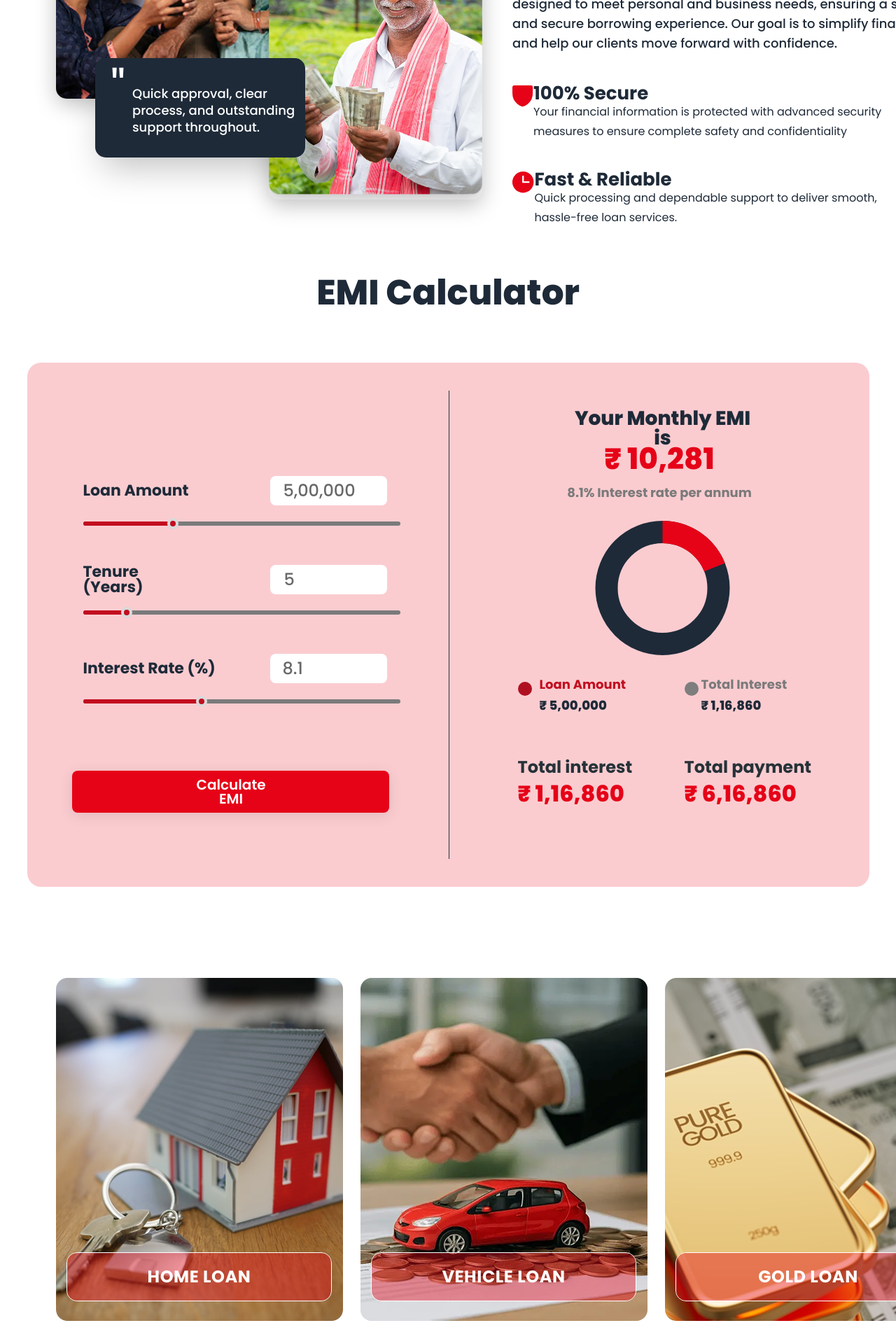
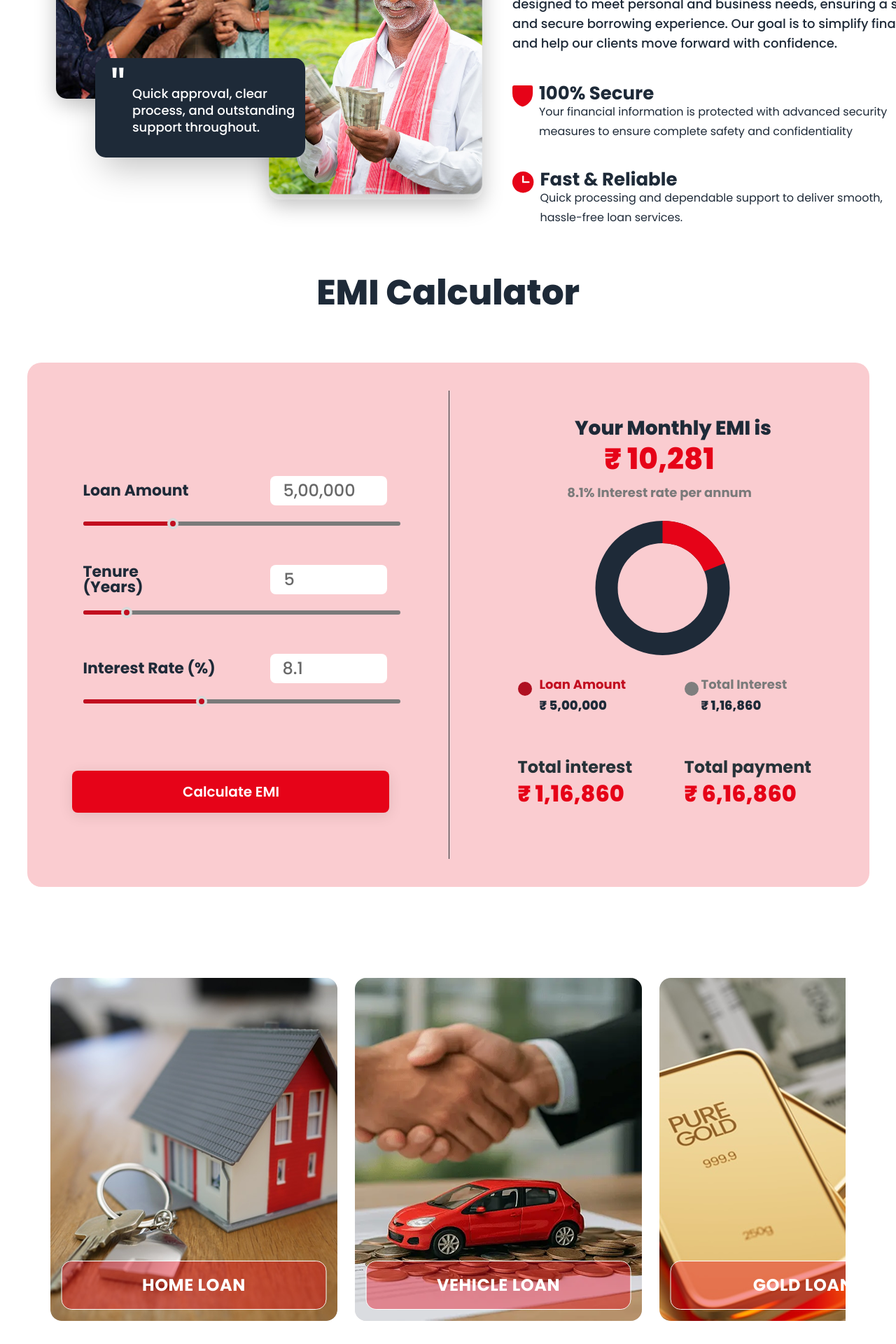
Before and after one commit to UnlockDiscounts/total-loans, a React (Vite) app: page / in a window 1280 px wide. Shown: the part 1240-3160 px from the top of the page at 70% size. Built offline with nearby package versions, Linux system fonts and the light colour scheme.

Commit message:
ui-updates

```diff
--- a/src/App.jsx
+++ b/src/App.jsx
@@ -1,9 +1,9 @@
 import { BrowserRouter as Router, Routes, Route } from "react-router-dom";
-import Navbar from "./components/Navbar";
+import Navbar from "./Components/Navbar";
 import Home from "./pages/Home";
 import Services from "./pages/Services";
-import ContactSection from "./components/ContactSection";
-import Footer from "./components/Footer";
+import ContactSection from "./Components/ContactSection";
+import Footer from "./Components/Footer";
 
 function App() {
   return (
--- a/src/components/ContactCard.jsx
+++ b/src/components/ContactCard.jsx
@@ -1,4 +1,4 @@
-import heroImg from '../assets/image.png'
+import heroImg from "../assets/image.png";
 
 function ContactCard() {
   return (
@@ -7,9 +7,9 @@ function ContactCard() {
         <h3 className="mb-3 text-[26px] font-semibold leading-[34px] text-black md:text-[36px] md:leading-[48px] lg:text-[50px] lg:leading-[68px]">
           Prefer to Talk Directly?
         </h3>
-        <p className="mx-auto max-w-md text-sm text-slate-500 mb-5 md:text-base">
-          We will be available to answer your questions and provide
-          personalized assistance.
+        <p className="max-w-md text-sm text-slate-500 mb-5 md:text-base">
+          We will be available to answer your questions and provide personalized
+          assistance.
         </p>
         <button className="inline-flex items-center justify-center gap-[10px] rounded-[8px] bg-[#1E2A38] px-12 py-4 text-base font-medium text-white shadow-[0_4px_20px_rgba(0,0,0,0.25)] md:text-lg lg:text-[24px]">
           Call Us
@@ -27,7 +27,7 @@ function ContactCard() {
         />
       </div>
     </div>
-  )
+  );
 }
 
-export default ContactCard
+export default ContactCard;
--- a/src/components/ContactHeader.jsx
+++ b/src/components/ContactHeader.jsx
@@ -1,15 +1,15 @@
 function ContactHeader() {
   return (
     <div className="mb-10 flex flex-col items-center gap-5 text-center">
-      <h2 className="mb-3 text-[26px] font-semibold leading-[34px] text-black md:text-[36px] md:leading-[48px] lg:text-[50px] lg:leading-[68px]">
+      <h2 className="mb-2 text-5xl font-semibold leading-[34px] text-black md:text-5xl md:leading-[48px]">
         Contact Us
       </h2>
-      <p className="mx-auto max-w-3xl text-[18px] font-medium leading-[28px] text-[rgba(30,42,56,0.7)] md:text-[24px] md:leading-[34px] lg:text-[32px] lg:leading-[44px]">
+      <p className="mx-auto max-w-[content] text-xl font-medium leading-[28px] text-[rgba(30,42,56,0.7)] md:text-xl md:leading-[34px] ">
         Get in touch with our team for quick support, guidance, and the best
         loan solutions tailored to your needs.
       </p>
     </div>
-  )
+  );
 }
 
-export default ContactHeader
+export default ContactHeader;
--- a/src/components/Home/About.jsx
+++ b/src/components/Home/About.jsx
@@ -66,7 +66,7 @@ function About() {
               <div className="w-[30px] h-[31px] mt-[2px] flex items-center justify-center flex-shrink-0">
                 <img src={shieldIcon} alt="Secure" className="w-full h-full" />
               </div>
-              <div className="w-full">
+              <div className="w-full ml-2 flex-col">
                 <h4 className="text-[#1E2A38] text-[26px] font-bold leading-none whitespace-nowrap">
                   100% Secure
                 </h4>
@@ -81,7 +81,7 @@ function About() {
               <div className="w-[31.4px] h-[31.4px] mt-[2px] flex items-center justify-center flex-shrink-0">
                 <img src={clockIcon} alt="Fast" className="w-full h-full" />
               </div>
-              <div className="w-full">
+              <div className="w-full ml-2 flex-col">
                 <h4 className="text-[#1E2A38] text-[26px] font-bold leading-none whitespace-nowrap">
                   Fast & Reliable
                 </h4>
--- a/src/components/Home/EmiCalculator.jsx
+++ b/src/components/Home/EmiCalculator.jsx
@@ -200,7 +200,7 @@ const EmiCalculator = () => {
 
             {/* Calculate EMI Button */}
             <button className="lg:absolute lg:top-0 lg:left-0 lg:mt-[583px] lg:ml-[64px] lg:w-[453px] lg:h-[60px] bg-[#E60318] text-white rounded-lg shadow-[0_4px_20px_0_rgba(0,0,0,0.1)] pt-[16px] pr-[41px] pb-[17px] pl-[43px] flex items-center justify-center gap-[10px] hover:bg-white hover:text-[#E60318] transition-all duration-300 focus:outline-none z-20">
-              <span className="lg:w-[130px] lg:h-[27px] flex items-center justify-center font-semibold text-[20px] leading-none text-center">
+              <span className="lg:w-[200px] lg:h-[27px] flex items-center justify-center font-semibold text-[20px] leading-none text-center">
                 Calculate EMI
               </span>
             </button>
@@ -209,7 +209,7 @@ const EmiCalculator = () => {
           {/* Right Side: Results */}
           <div className="lg:w-[601px] lg:h-full lg:absolute lg:top-0 lg:left-[603px]">
             {/* Results Label */}
-            <h3 className="lg:absolute lg:top-0 lg:left-0 lg:mt-[75px] lg:ml-[170px] lg:w-[270px] lg:h-[38px] flex items-center justify-center text-[#1E2A38] font-extrabold text-[28px] leading-none text-center z-20">
+            <h3 className="lg:absolute lg:top-0 lg:left-0 lg:mt-[75px] lg:ml-[170px] lg:w-[300px] lg:h-[38px] flex items-center justify-center text-[#1E2A38] font-extrabold text-[28px] leading-none text-center z-20">
               Your Monthly EMI is
             </h3>
 
--- a/src/components/Home/LoanCards.jsx
+++ b/src/components/Home/LoanCards.jsx
@@ -18,19 +18,15 @@ const loanTypes = [
 
 function LoanCard({ title, image }) {
   return (
-    <div className="flex-shrink-0 relative w-[410px] h-[490px] rounded-[16px] overflow-hidden snap-start bg-[#DDDDDD] cursor-pointer">
-      {/* Background Image */}
+    <div className="flex-shrink-0 relative w-[85vw] sm:w-[320px] lg:w-[410px] h-[420px] sm:h-[460px] lg:h-[490px] rounded-[16px] overflow-hidden snap-start bg-[#DDDDDD] cursor-pointer">
       {image && (
         <img src={image} alt={title} className="w-full h-full object-cover" />
       )}
 
-      {/* Absolute Badge Overlay */}
-      <div className="absolute top-[392px] left-[15px] w-[379px] h-[70px] rounded-[15px] border border-white flex items-center justify-center overflow-hidden z-20">
-        {/* Semi-transparent Background overlay */}
+      <div className="absolute bottom-4 left-1/2 -translate-x-1/2 w-[90%] lg:w-[379px] h-[65px] lg:h-[70px] rounded-[15px] border border-white flex items-center justify-center overflow-hidden z-20">
         <div className="absolute inset-0 bg-[#E60318]/40"></div>
 
-        {/* Badge Text */}
-        <span className="relative z-10 text-white font-bold text-[24px] uppercase tracking-wide text-center leading-none">
+        <span className="relative z-10 text-white font-bold text-[18px] sm:text-[20px] lg:text-[24px] uppercase tracking-wide text-center leading-none whitespace-nowrap">
           {title}
         </span>
       </div>
@@ -40,19 +36,20 @@ function LoanCard({ title, image }) {
 
 function LoanCards() {
   return (
-    <section className="w-full lg:mt-[130px] lg:mb-[60px] lg:h-[490px] bg-white overflow-hidden">
-      {/* Horizontal Scroll Container */}
-      <div className="flex gap-[25px] overflow-x-auto no-scrollbar container overflow-y-hidden snap-x snap-mandatory h-full items-center">
-        {/* Left Snap Spacer */}
-        <div className="flex-shrink-0 lg:w-[55px] h-full snap-start" />
+    <section className="w-full lg:mt-[130px] lg:mb-[60px] bg-white overflow-hidden flex justify-center">
+      {/* Center Wrapper */}
+      <div className="w-full max-w-[1500px]">
+        <div className="flex gap-[20px] lg:gap-[25px] overflow-x-auto overflow-y-hidden snap-x snap-mandatory items-center mx-18 lg:px-0 scrollbar-hide">
+          {/* Left Spacer */}
+          {/* <div className="flex-shrink-0 w-[10px] lg:w-[55px] h-full snap-start" /> */}
 
-        {/* Loan Cards */}
-        {loanTypes.map((loan) => (
-          <LoanCard key={loan.id} title={loan.title} image={loan.image} />
-        ))}
+          {loanTypes.map((loan) => (
+            <LoanCard key={loan.id} title={loan.title} image={loan.image} />
+          ))}
 
-        {/* Right Snap Spacer */}
-        <div className="flex-shrink-0 lg:w-[55px] h-full" />
+          {/* Right Spacer */}
+          {/* <div className="flex-shrink-0 w-[10px] lg:w-[55px] h-full" /> */}
+        </div>
       </div>
     </section>
   );
--- a/src/index.css
+++ b/src/index.css
@@ -4,3 +4,11 @@
 body {
   font-family: 'Poppins', sans-serif;
 }
+
+.scrollbar-hide::-webkit-scrollbar {
+  display: none;
+}
+.scrollbar-hide {
+  -ms-overflow-style: none;
+  scrollbar-width: none;
+}
--- a/src/pages/Services.jsx
+++ b/src/pages/Services.jsx
@@ -1,6 +1,6 @@
-import FAQItem from "../components/FAQItem.jsx";
+import FAQItem from "../Components/FAQItem.jsx";
 
-import ServiceCard from "../components/ServiceCard.jsx";
+import ServiceCard from "../Components/ServiceCard.jsx";
 
 // import { image132, image133, image135} from "../assets/images";
 
@@ -113,7 +113,7 @@ export default function Services() {
         <motion.h1
           initial={{ opacity: 0, y: -20 }}
           animate={{ opacity: 1, y: 0 }}
-          className="text-5xl md:text-6xl font-extrabold text-slate-900 mb-6 tracking-tight"
+          className="text-5xl md:text-6xl font-semibold text-slate-900 mb-6 tracking-tight"
         >
           Our Services
         </motion.h1>
@@ -121,7 +121,7 @@ export default function Services() {
           initial={{ opacity: 0 }}
           animate={{ opacity: 1 }}
           transition={{ delay: 0.2 }}
-          className="text-xl text-slate-600 leading-relaxed"
+          className="text-xl max-w-[content] text-slate-600 leading-relaxed"
         >
           Explore a wide range of loan solutions designed to support your
           personal, business, and financial goals.
```
Also changed, not shown: src/pages/Home.jsx (+4 -4 lines).
